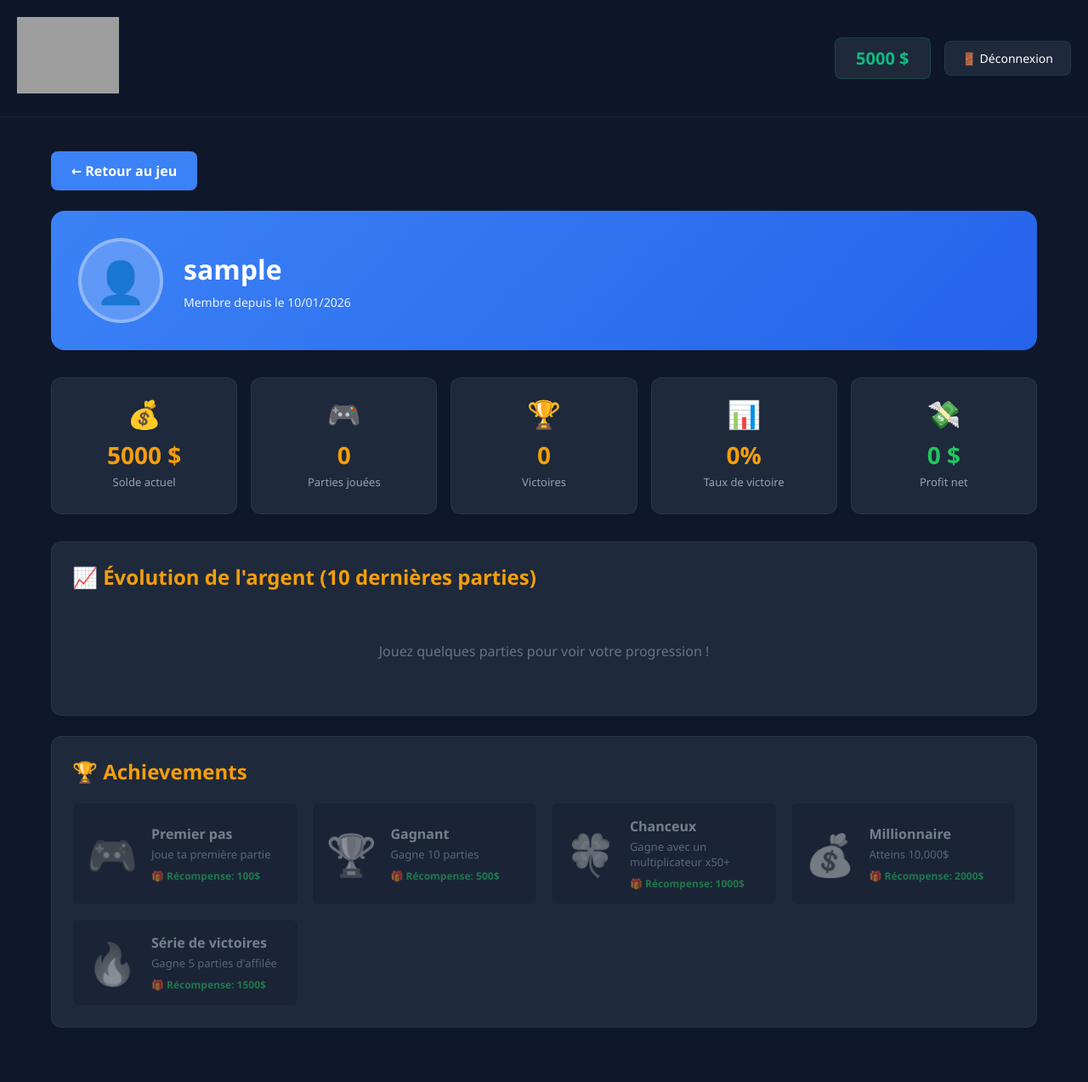
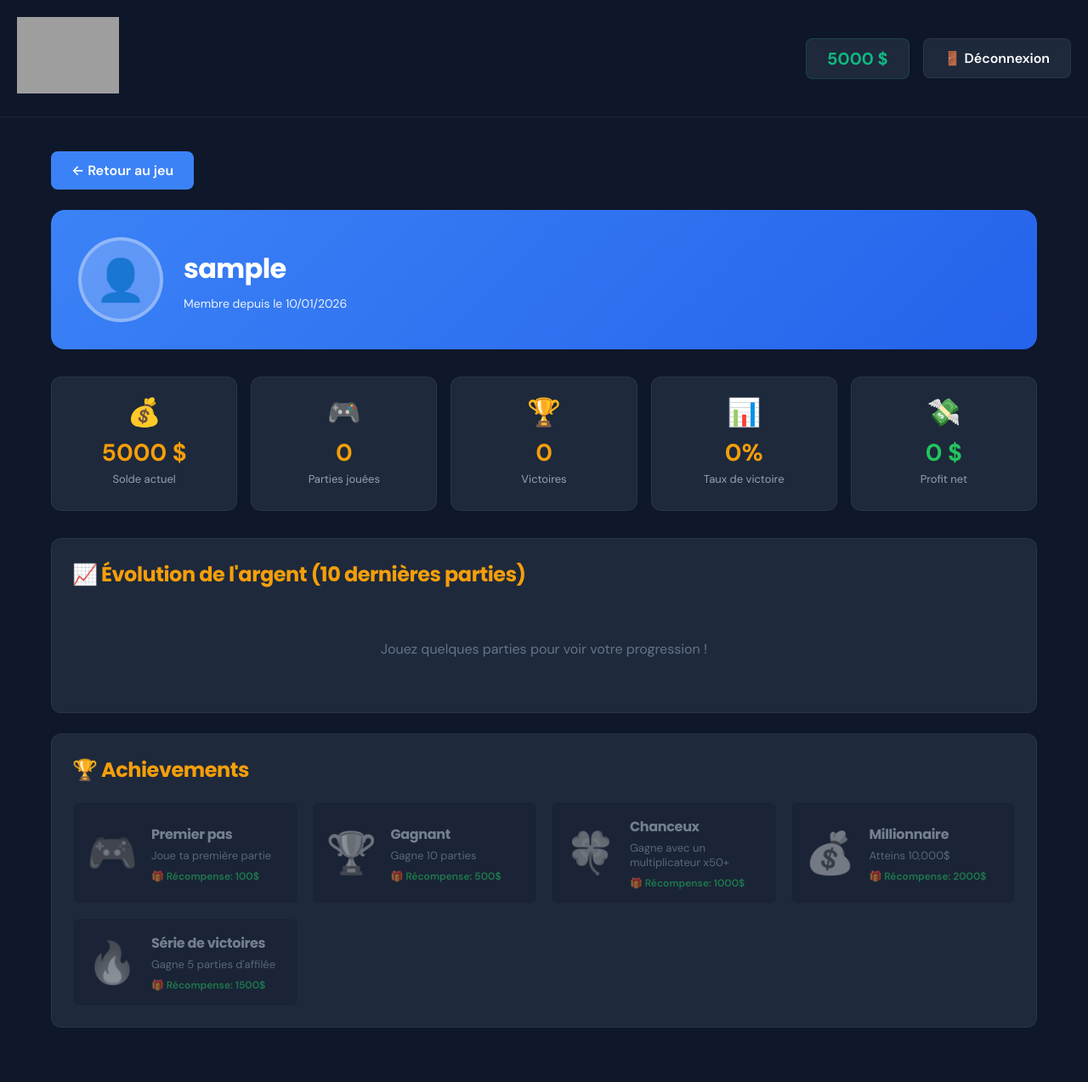
Before and after one commit to CLIMAXGN/Casinoeuil, a Flask app: page /profile in a window 1280 px wide. Shown: the whole page at 85% size. Run offline with Flask 3, Linux system fonts and the light colour scheme; the visitor is signed in with stand-in values (Sample User, id 1); data comes from the database, SQL or seed files in the repository; data that the repository does not hold is empty; grey boxes are pictures that could not be loaded.

Commit message:
modifications rapides

```diff
--- a/static/styles.css
+++ b/static/styles.css
@@ -1,3 +1,11 @@
+@import url('https://fonts.googleapis.com/css2?family=Sora:wght@300;400;500;600;700;800&family=Poppins:wght@400;500;600;700;800;900&family=DM+Sans:wght@400;500;600;700&display=swap');
+
+:root {
+    --font-primary: 'DM Sans', -apple-system, BlinkMacSystemFont, 'Segoe UI', sans-serif;
+    --font-heading: 'Poppins', 'DM Sans', sans-serif;
+    --font-mono: 'Sora', 'Poppins', sans-serif;
+}
+
 * {
     margin: 0;
     padding: 0;
@@ -5,11 +13,31 @@
 }
 
 body {
-    font-family: 'Segoe UI', Tahoma, Geneva, Verdana, sans-serif;
+    font-family: var(--font-primary);
     background: #0f172a;
     color: white;
     min-height: 100vh;
     overflow-x: hidden;
+}
+
+h1, h2, h3, h4, h5, h6 {
+    font-family: var(--font-heading);
+    font-weight: 700;
+    letter-spacing: -0.02em;
+}
+
+.money-display {
+    background: #1e293b;
+    padding: 12px 24px;
+    border-radius: 8px;
+    font-size: 18px;
+    font-weight: bold;
+    color: #10b981;
+    border: 1px solid rgba(16, 185, 129, 0.2);
+    transition: transform 0.3s;
+    min-height: 44px;
+    display: flex;
+    align-items: center;
 }
 
 .header {
@@ -47,12 +75,15 @@ body {
 
 .income-display {
     background: #1e293b;
-    padding: 10px 20px;
+    padding: 12px 24px;
     border-radius: 8px;
-    font-size: 16px;
-    font-weight: 600;
+    font-size: 18px;
+    font-weight: bold;
     color: #f59e0b;
     border: 1px solid rgba(245, 158, 11, 0.2);
+    min-height: 44px;
+    display: flex;
+    align-items: center;
 }
 
 .money-display.pulse {
@@ -751,15 +782,19 @@ body {
 
 .reset-btn {
     background: #1e293b;
-    padding: 10px 20px;
+    padding: 12px 24px;
     border-radius: 8px;
     border: 1px solid rgba(148, 163, 184, 0.1);
     color: white;
-    font-weight: 500;
+    font-weight: 600;
     cursor: pointer;
     transition: all 0.3s;
-    font-size: 14px;
+    font-size: 16px;
     text-decoration: none;
+    min-height: 44px;
+    display: flex;
+    align-items: center;
+    white-space: nowrap;
 }
 
 .reset-btn:hover {
--- a/templates/index.html
+++ b/templates/index.html
@@ -19,8 +19,8 @@
         {% if current_user.username == 'archibogue88' %}
         <a href="/admin/users" class="reset-btn">🔧 Admin</a>
         {% endif %}
-        <a href="/profile" class="reset-btn">👤 Profil</a>
-        <a href="/logout" class="reset-btn">🚪 Déconnexion</a>
+        <a href="/profile" class="reset-btn">👨‍💼 Profil</a>
+        <a href="/logout" class="reset-btn">🔐 Déconnexion</a>
     </div>
 </div>
 
```
